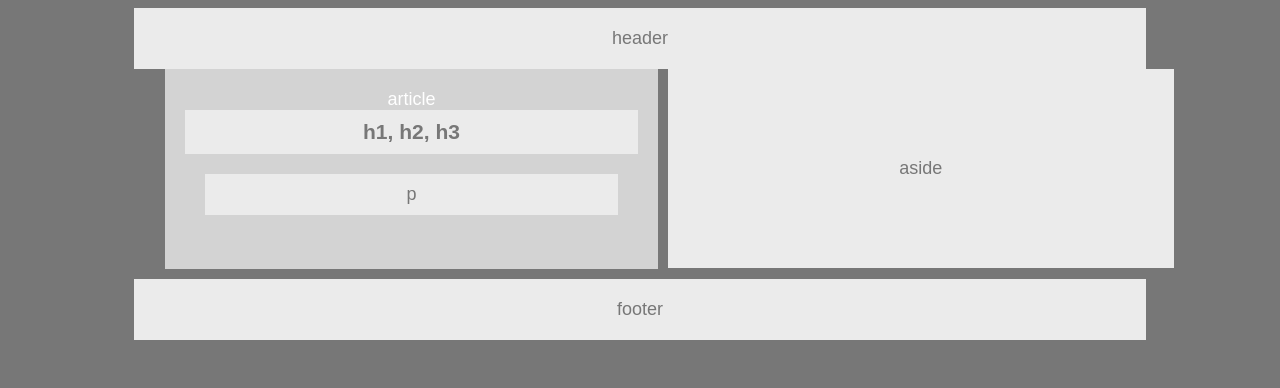
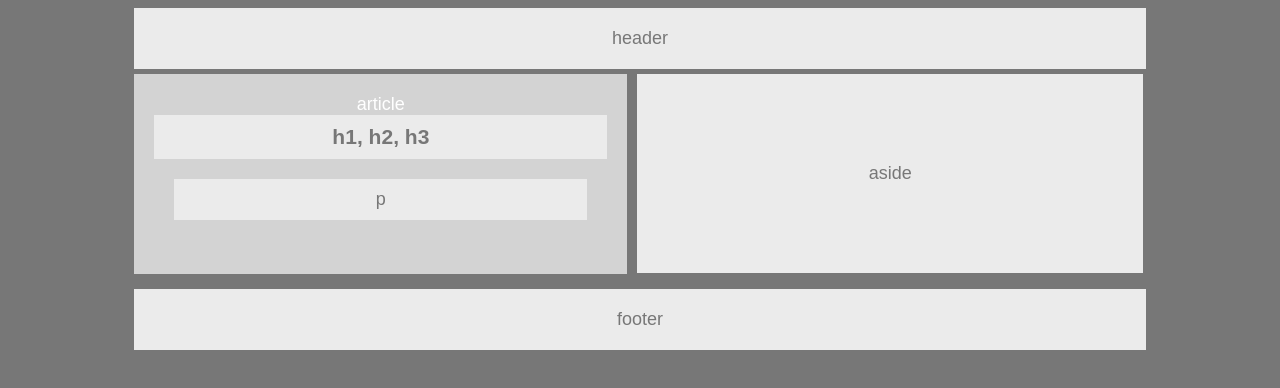
Before and after one commit to scasarez314/HW-Wireframe, a plain HTML site: page index.html in a window 1280 px wide. Drawn offline with Linux system fonts and the light colour scheme.

Commit message:
changed the margins so the everything is centered

```diff
--- a/style.css
+++ b/style.css
@@ -12,7 +12,7 @@ body {
     width: 80%;
     padding: 20px;
     text-align: center;
-    margin: 0 10%;
+    margin: auto 10%;
 
 
 }
@@ -37,16 +37,16 @@ article {
     color: white;
     padding: 20px;
     text-align: center;
-    margin-left: 157px;
     float: left;
     height: 200px;
-    width: 39%
+    width: 39%;
+    margin: 5px 0 5px 10%
 
 }
 aside {
     background-color: #ebebeb;
     text-align: center;
-    margin: auto 10px;
+    margin: 5px 10px;
     float: left;
     width: 40%;
     padding: 89px;
```
